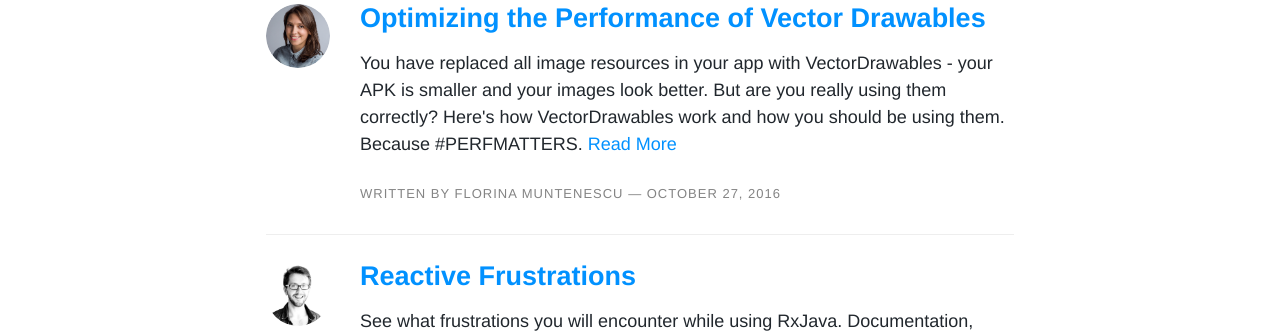
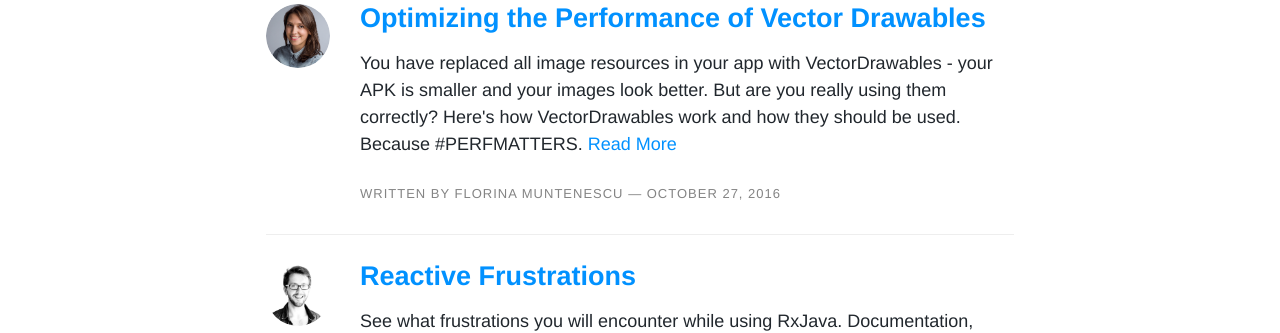
Before and after one commit to upday/upday.github.io, a Jekyll site: the page built from index.html, in a window 1280 px wide and 900 px high. Shown: the part 461-794 px from the top of the window. Built offline with Jekyll 4.4.1, drawn with Linux system fonts in a browser that asks for light colours; nearby versions of some CDN libraries; some web fonts are replaced; comment, search, counter and statistics services are not loaded.

Commit message:
small text improvement

```diff
--- a/_posts/blog/2016-10-27-vector_drawables_optimisation.md
+++ b/_posts/blog/2016-10-27-vector_drawables_optimisation.md
@@ -5,7 +5,7 @@ description: This is how vector drawables work and how to optimize them.
 modified:
 categories: blog
 author: florina_muntenescu
-excerpt: You have replaced all image resources in your app with VectorDrawables - your APK is smaller and your images look better. But are you really using them correctly? Here's how VectorDrawables work and how you should be using them. Because &#35;PERFMATTERS.
+excerpt: You have replaced all image resources in your app with VectorDrawables - your APK is smaller and your images look better. But are you really using them correctly? Here's how VectorDrawables work and how they should be used. Because &#35;PERFMATTERS.
 tags: [Android, UI, Vector Drawables, perfmatters]
 image:
 date: 2016-10-27T00:39:55-04:00
```
